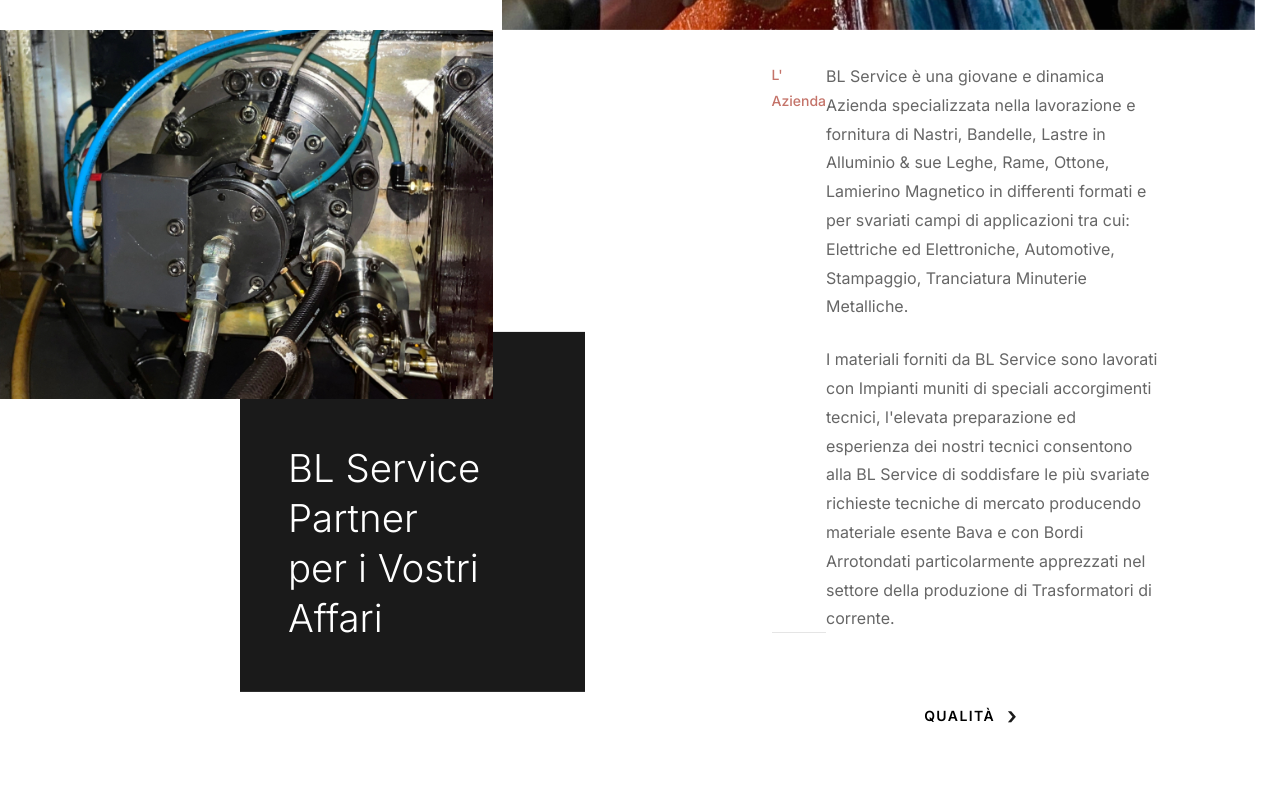
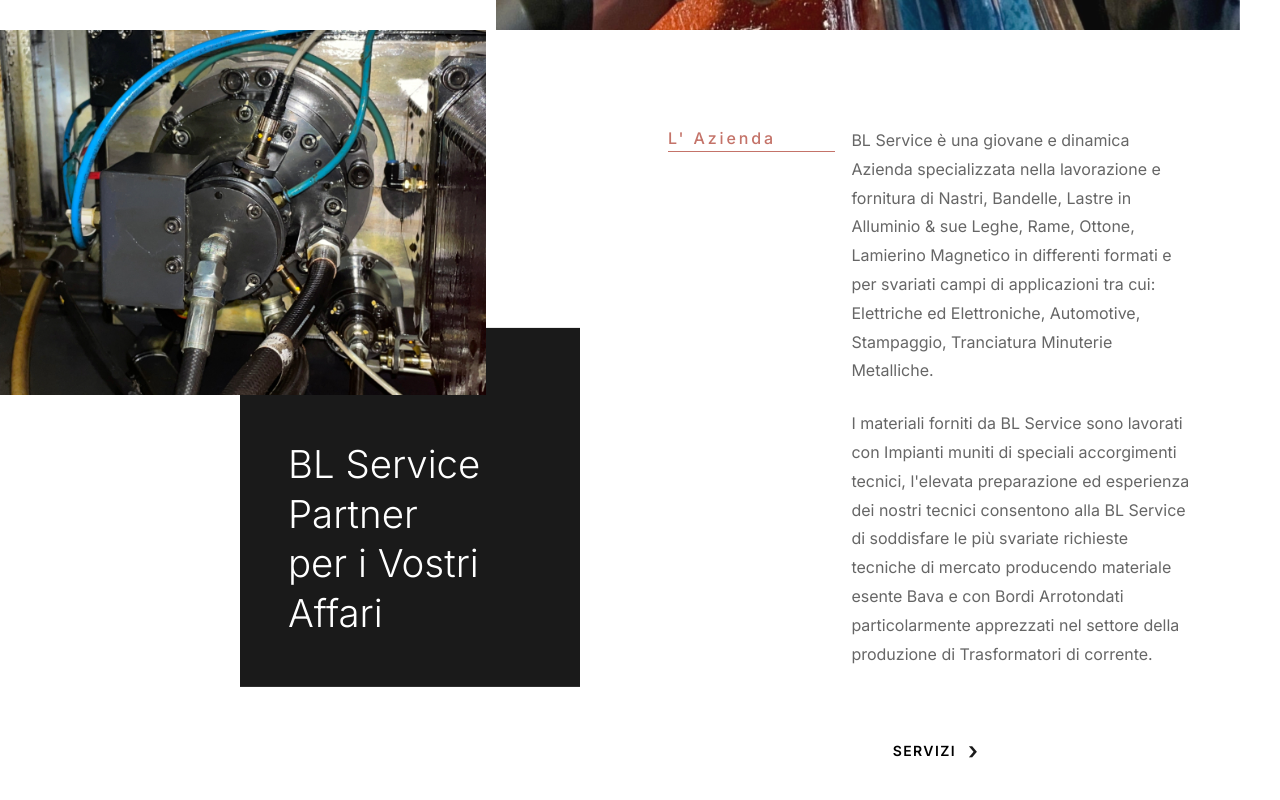
Before and after one commit to alessandro-barate/bl-service, a Nuxt app: page / in a window 1280 px wide. Shown: the part 940-1740 px from the top of the page. Built offline with nearby package versions, Linux system fonts and the light colour scheme.

Commit message:
Styling the quality section

```diff
--- a/assets/css/_variables.scss
+++ b/assets/css/_variables.scss
@@ -49,7 +49,7 @@
 // Layout
 $container-max: 1400px;
 $header-height: 80px;
-$sidebar-width: 25px;
+$sidebar-width: 40px;
 
 // Z-index
 $z-preloader: 9999;
--- a/components/AboutSection.vue
+++ b/components/AboutSection.vue
@@ -43,14 +43,14 @@
           </div>
         </div>
         <div class="btn-container">
-          <NuxtLink to="/qualita" class="btn btn--outline">
+          <NuxtLink to="/servizi" class="btn btn--outline uppercase">
             <div class="btn__borders">
               <div class="btn__border-top"></div>
               <div class="btn__border-right"></div>
               <div class="btn__border-bottom"></div>
               <div class="btn__border-left"></div>
             </div>
-            QUALITÀ
+            servizi
             <span class="btn__arrow">›</span>
           </NuxtLink>
         </div>
@@ -67,12 +67,22 @@
   const observer = new IntersectionObserver(
     (entries) => {
       entries.forEach((entry) => {
-        // Attiva/disattiva l'animazione ogni volta che entra/esce dal viewport
-        isVisible.value = entry.isIntersecting;
+        const ratio = entry.intersectionRatio;
+
+        // Hysteresis: soglie diverse per entrata e uscita
+        // Entra quando >= 0.3, esce quando < 0.2
+        if (ratio >= 0.3 && !isVisible.value) {
+          // Entra: attiva animazione
+          isVisible.value = true;
+        } else if (ratio < 0.2 && isVisible.value) {
+          // Esce: disattiva animazione
+          isVisible.value = false;
+        }
+        // Zona cuscinetto: tra 0.2 e 0.3 mantiene lo stato corrente
       });
     },
     {
-      threshold: 0.5, // Trigger quando il 50% della sezione è visibile
+      threshold: [0, 0.1, 0.2, 0.3, 0.4, 0.5, 0.6, 0.7, 0.8, 0.9, 1.0],
     },
   );
 
@@ -111,6 +121,13 @@
         transform: translateX(0);
       }
     }
+
+    // Animazione border del label da destra a sinistra
+    .about__label {
+      &::after {
+        width: 100%;
+      }
+    }
   }
 
   // Stato quando non è visibile - reset dell'immagine
@@ -122,6 +139,13 @@
 
       img {
         transform: translateX(-30px);
+      }
+    }
+
+    // Reset border del label
+    .about__label {
+      &::after {
+        width: 0;
       }
     }
   }
@@ -198,30 +222,49 @@
 
   &__content {
     padding: $spacing-xl;
-    justify-content: center;
 
     @include responsive(lg) {
-      padding: 2rem 6rem;
+      padding: 6rem 3rem 0rem 0rem;
     }
   }
 
   &__upper-container {
+    width: 100%;
     display: flex;
   }
 
   &__header {
+    width: 35%;
     margin-bottom: $spacing-2xl;
+    padding-right: 1rem;
     padding-bottom: $spacing-md;
-    border-bottom: 1px solid rgba(0, 0, 0, 0.1);
   }
 
   &__label {
-    font-size: $font-size-sm;
+    width: 100%;
+    display: inline-block;
+    font-size: $font-size-base;
+    letter-spacing: 0.18rem;
     font-weight: $font-weight-medium;
     color: $color-copper;
+    border-bottom: 1px solid transparent;
+    position: relative;
+
+    // Border animato da destra a sinistra
+    &::after {
+      content: "";
+      position: absolute;
+      bottom: 0;
+      right: 0;
+      width: 0;
+      height: 1px;
+      background-color: $color-copper;
+      transition: width 0.8s cubic-bezier(0.77, 0, 0.175, 1);
+    }
   }
 
   &__text {
+    width: 65%;
     margin-bottom: $spacing-2xl;
 
     p {
--- a/components/QualitySection.vue
+++ b/components/QualitySection.vue
@@ -45,8 +45,9 @@
     width: 40%;
     flex-direction: column;
     justify-content: center;
-    position: relative;
-    top: -42rem;
+    position: absolute;
+    bottom: 0;
+    left: 0;
   }
 
   &__title {
--- a/components/icons/IconManutenzione.vue
+++ b/components/icons/IconManutenzione.vue
@@ -2,7 +2,7 @@
   <svg
     viewBox="0 0 100 100"
     stroke="currentColor"
-    stroke-width="2"
+    stroke-width="1"
     fill="none"
     stroke-linecap="round"
     stroke-linejoin="round"
@@ -10,7 +10,7 @@
     <!-- Chiave inglese grande e pulita -->
     <g>
       <!-- Manico -->
-      <path d="M 25 75 L 40 60" stroke-width="3" />
+      <path d="M 25 75 L 40 60" stroke-width="1" />
       <!-- Testa della chiave -->
       <rect
         x="37"
@@ -22,20 +22,20 @@
       />
       <!-- Apertura regolabile -->
       <line
-        x1="40"
+        x1="39"
         y1="50"
         x2="55"
         y2="50"
         transform="rotate(-45 48 53)"
-        stroke-width="2"
+        stroke-width="1"
       />
       <line
-        x1="40"
+        x1="39"
         y1="54"
         x2="55"
         y2="54"
         transform="rotate(-45 49 53)"
-        stroke-width="2"
+        stroke-width="1"
       />
     </g>
 
@@ -49,8 +49,8 @@
       />
       <path d="M 60 30 L 68 25 L 76 30 L 76 38 L 68 43 L 60 38 Z" />
       <!-- Intaglio a croce -->
-      <line x1="68" y1="30" x2="68" y2="38" stroke-width="1.5" />
-      <line x1="64" y1="34" x2="72" y2="34" stroke-width="1.5" />
+      <line x1="68" y1="30" x2="68" y2="38" stroke-width="1" />
+      <line x1="64" y1="34" x2="72" y2="34" stroke-width="1" />
     </g>
 
     <!-- Ingranaggio -->
--- a/components/icons/IconMontaggi.vue
+++ b/components/icons/IconMontaggi.vue
@@ -2,7 +2,7 @@
   <svg
     viewBox="0 0 100 100"
     stroke="currentColor"
-    stroke-width="3"
+    stroke-width="1"
     fill="none"
     stroke-linecap="round"
     stroke-linejoin="round"
@@ -22,19 +22,19 @@
       <rect x="10" y="25" width="35" height="25" rx="5" />
 
       <!-- 3 linee di ventilazione orizzontali -->
-      <line x1="15" y1="32" x2="28" y2="32" stroke-width="2.5" />
-      <line x1="15" y1="37.5" x2="28" y2="37.5" stroke-width="2.5" />
-      <line x1="15" y1="43" x2="28" y2="43" stroke-width="2.5" />
+      <line x1="15" y1="32" x2="28" y2="32" stroke-width="1" />
+      <line x1="15" y1="37.5" x2="28" y2="37.5" stroke-width="1" />
+      <line x1="15" y1="43" x2="28" y2="43" stroke-width="1" />
 
       <!-- Mandrino - forma trapezoidale con prospettiva 3D -->
       <!-- Lato superiore obliquo -->
-      <path d="M 45 26 L 56 31" stroke-width="3" />
+      <path d="M 45 26 L 56 31" stroke-width="1" />
       <!-- Lato inferiore dritto -->
-      <line x1="44" y1="50" x2="56" y2="45" stroke-width="3" />
+      <line x1="44" y1="50" x2="56" y2="45" stroke-width="1" />
       <!-- Chiusura lato sinistro (collegamento al corpo) -->
       <line x1="43" y1="27" x2="43" y2="50" stroke-width="0" />
       <!-- Chiusura lato destro -->
-      <line x1="56" y1="31" x2="56" y2="44" stroke-width="3" />
+      <line x1="56" y1="31" x2="56" y2="44" stroke-width="1" />
 
       <!-- Cilindro/anello del mandrino -->
       <rect
@@ -49,30 +49,30 @@
       <rect x="56" y="34" width="7" height="8" rx="2" />
 
       <!-- Punta/attacco che esce -->
-      <line x1="63" y1="38" x2="78" y2="38" stroke-width="3" />
+      <line x1="63" y1="38" x2="78" y2="38" stroke-width="1" />
 
       <!-- Ingranaggio a destra della punta -->
       <g>
         <!-- Cerchio interno/foro -->
-        <circle cx="90" cy="38" r="4" stroke-width="2" />
+        <circle cx="90" cy="38" r="4" stroke-width="1" />
         <!-- Cerchio esterno -->
-        <circle cx="90" cy="38" r="8" stroke-width="2" />
+        <circle cx="90" cy="38" r="8" stroke-width="1" />
         <!-- Denti ingranaggio (8 denti) -->
-        <line x1="90" y1="30" x2="90" y2="32.5" stroke-width="2" />
-        <line x1="90" y1="43.5" x2="90" y2="46" stroke-width="2" />
-        <line x1="98" y1="38" x2="95.5" y2="38" stroke-width="2" />
-        <line x1="84.5" y1="38" x2="82" y2="38" stroke-width="2" />
-        <line x1="95.7" y1="32.3" x2="93.7" y2="34.3" stroke-width="2" />
-        <line x1="86.3" y1="41.7" x2="84.3" y2="43.7" stroke-width="2" />
-        <line x1="95.7" y1="43.7" x2="93.7" y2="41.7" stroke-width="2" />
-        <line x1="86.3" y1="34.3" x2="84.3" y2="32.3" stroke-width="2" />
+        <line x1="90" y1="30" x2="90" y2="32.5" stroke-width="1" />
+        <line x1="90" y1="43.5" x2="90" y2="46" stroke-width="1" />
+        <line x1="98" y1="38" x2="95.5" y2="38" stroke-width="1" />
+        <line x1="84.5" y1="38" x2="82" y2="38" stroke-width="1" />
+        <line x1="95.7" y1="32.3" x2="93.7" y2="34.3" stroke-width="1" />
+        <line x1="86.3" y1="41.7" x2="84.3" y2="43.7" stroke-width="1" />
+        <line x1="95.7" y1="43.7" x2="93.7" y2="41.7" stroke-width="1" />
+        <line x1="86.3" y1="34.3" x2="84.3" y2="32.3" stroke-width="1" />
       </g>
 
       <!-- Impugnatura a pistola -->
       <!-- Lato sinistro (allungato fino al corpo) -->
-      <path d="M 16 50 L 16 60 L 20 65 L 20 73" stroke-width="3" />
+      <path d="M 16 50 L 16 60 L 20 65 L 20 73" stroke-width="1" />
       <!-- Lato destro (spostato più a destra) -->
-      <path d="M 35 51 L 35 55 L 28 63 L 28 73" stroke-width="3" />
+      <path d="M 35 51 L 35 55 L 28 63 L 28 73" stroke-width="1" />
 
       <!-- Batteria/base -->
       <rect
--- a/components/icons/IconPrecisione.vue
+++ b/components/icons/IconPrecisione.vue
@@ -2,7 +2,7 @@
   <svg
     viewBox="0 0 100 100"
     stroke="currentColor"
-    stroke-width="3"
+    stroke-width="1"
     fill="none"
     stroke-linecap="round"
     stroke-linejoin="round"
@@ -32,10 +32,10 @@
       <rect x="25" y="23" width="45" height="25" rx="3" />
 
       <!-- Display digitale interno -->
-      <rect x="30" y="28" width="30" height="15" rx="2" stroke-width="2.5" />
+      <rect x="30" y="28" width="30" height="15" rx="2" stroke-width="1" />
 
       <!-- Numeri "33" nel display -->
-      <g stroke-width="2">
+      <g stroke-width="1">
         <line x1="37" y1="33" x2="40" y2="33" />
         <line x1="37" y1="36" x2="40" y2="36" />
         <line x1="37" y1="39" x2="40" y2="39" />
@@ -89,8 +89,8 @@
       </g>
 
       <!-- Gamba/ganascia sinistra (fissa) -->
-      <path d="M 30 48 L 30 75 L 34 82 L 38 75" stroke-width="3" />
-      <path d="M 38 48 L 38 73" stroke-width="3" />
+      <path d="M 30 48 L 30 75 L 34 82 L 38 75" stroke-width="1" />
+      <path d="M 38 48 L 38 74" stroke-width="1" />
 
       <!-- Impugnatura/corpo inferiore -->
       <path
@@ -101,8 +101,8 @@
       <path d="M 46 50 L 54 75 L 60 75 L 60 75 L 69 75 L 60 48" />
 
       <!-- Cerchio/rotella regolazione -->
-      <circle cx="59" cy="67" r="4" stroke-width="2.5" />
-      <circle cx="59" cy="67" r="2" stroke-width="1.5" />
+      <circle cx="59" cy="67" r="4" stroke-width="1" />
+      <circle cx="59" cy="67" r="2" stroke-width="1" />
     </g>
   </svg>
 </template>
```
